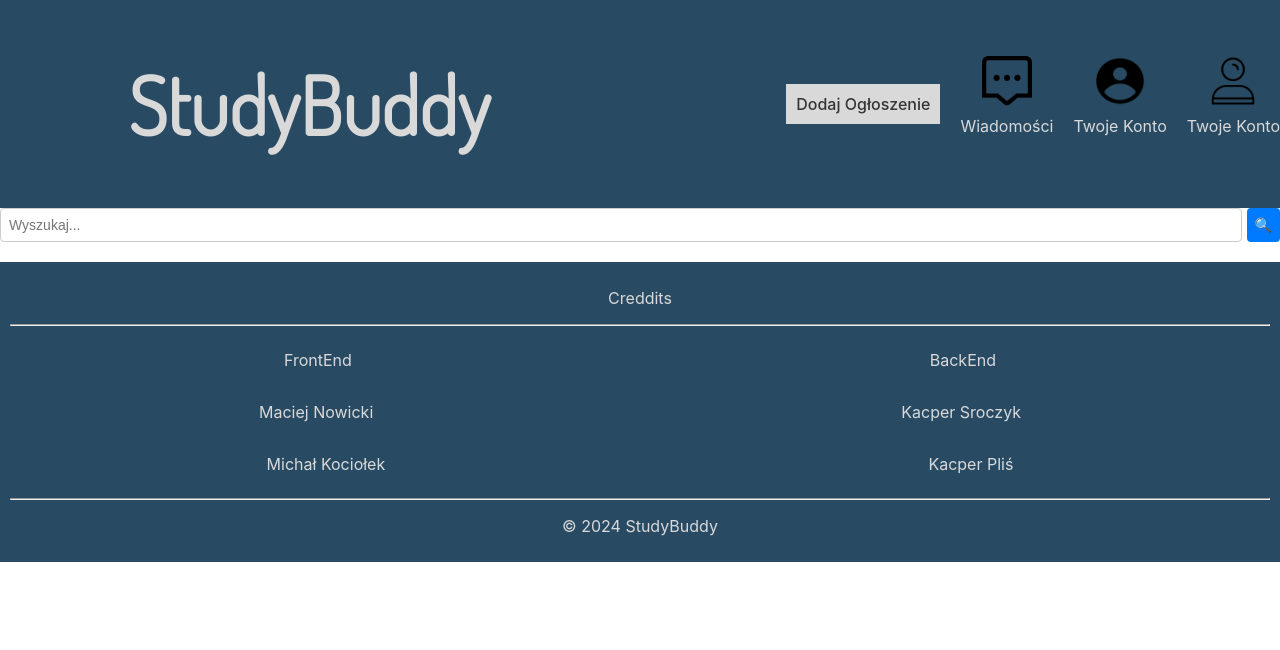
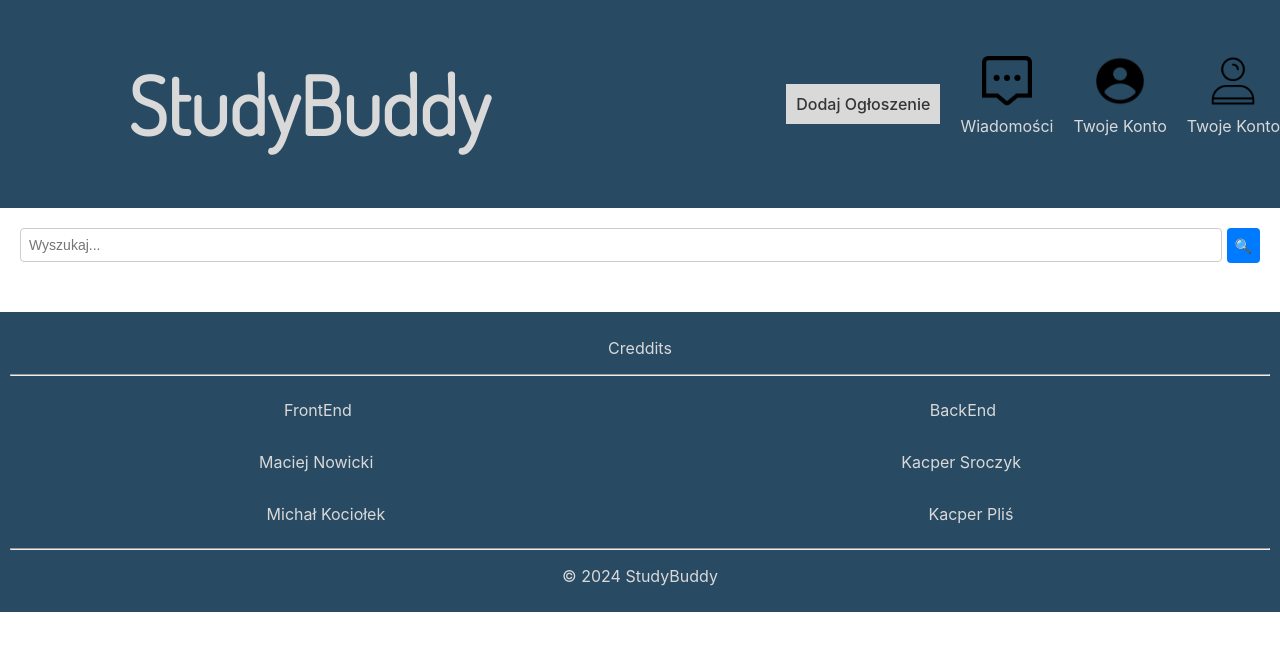
Before and after one commit to Michaluszeq/CETUS-PRO-PRAKTYKI, a React (Create React App) app in the folder cetus-pro-praktyki/: page / in a window 1280 px wide. Shown: the top 650 px of the page. Built offline with nearby package versions, Linux system fonts and the light colour scheme.

Commit message:
08.01.2024 Small visual changes
Search input css updated

```diff
--- a/cetus-pro-praktyki/package.json
+++ b/cetus-pro-praktyki/package.json
@@ -34,5 +34,8 @@
       "last 1 firefox version",
       "last 1 safari version"
     ]
+  },
+  "devDependencies": {
+    "react-router-dom": "^6.21.1"
   }
 }
--- a/cetus-pro-praktyki/src/Search/Search.css
+++ b/cetus-pro-praktyki/src/Search/Search.css
@@ -1,6 +1,6 @@
 .search-container {
     display: flex;
-    margin-bottom: 10px;
+    padding: 20px;
 }
 
 .search-input {
@@ -10,9 +10,11 @@
     border: 1px solid #ccc;
     border-radius: 4px;
     margin-right: 5px;
+
 }
 
 .search-button {
+    height: 35px;
     padding: 8px;
     font-size: 14px;
     cursor: pointer;
--- a/cetus-pro-praktyki/src/loginPanel/loginPanel.jsx
+++ b/cetus-pro-praktyki/src/loginPanel/loginPanel.jsx
@@ -4,6 +4,8 @@ import AccountIcon from '../Icons/account-icon.png';
 import fb_Logo from '../Icons/fb_Logo.png';
 import google_Logo from '../Icons/google_Logo.png';
 import apple_Logo from '../Icons/apple_Logo.png';
+import Baner from '../baner/baner';
+import BottomBaner from '../bottomBaner/bottomBaner';
 
 const LoginPanel = () => {
   const [email, setEmail] = useState('');
@@ -38,6 +40,8 @@ const LoginPanel = () => {
   };
 
   return (
+    <div>
+      <Baner />
       <div className="login-panel">
         <h2>Zaloguj się</h2>
         <form>
@@ -86,6 +90,8 @@ const LoginPanel = () => {
           </p>
         </div>
       </div>
+      <BottomBaner />
+    </div>
   );
 };
 
```
Also changed, not shown: cetus-pro-praktyki/src/baner/baner.jsx (+9 -0 lines), 1 other file (tests, documents, lock files or other folders). Lines whose indentation alone changed are shown as unchanged.
